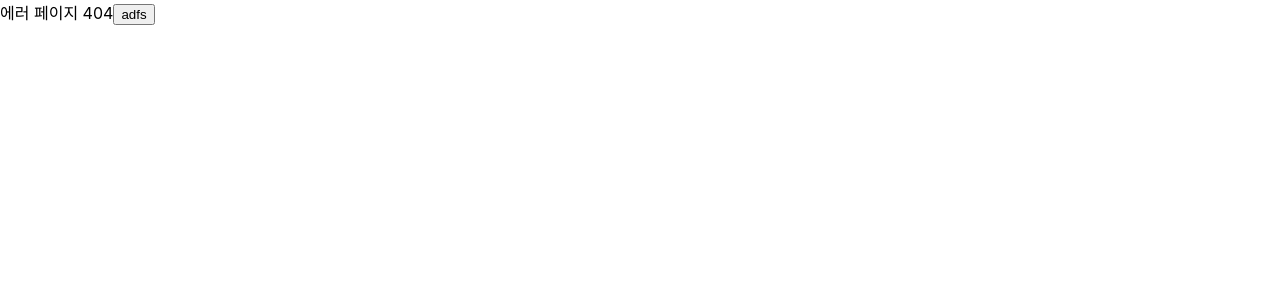
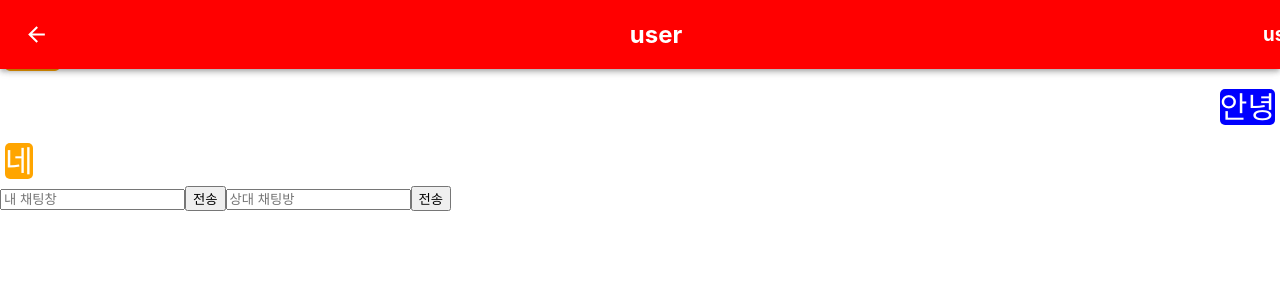
Before and after one commit to dudgns5845/Final_Project_FE, a React (Create React App) app in the folder final_project/: page /detailchat in a window 1280 px wide. Shown: the top 300 px of the page. Built offline with nearby package versions, Linux system fonts and the light colour scheme.

Commit message:
#1 feat 채팅 뷰 구성

```diff
--- a/final_project/src/App.js
+++ b/final_project/src/App.js
@@ -15,6 +15,7 @@ import { useEffect, useState } from "react";
 import Detail from "./pages/DetailPage";
 import SubMyPage from "./pages/SubMyPage";
 import ChatRoomPage from "./pages/ChatroomPage";
+import DetailChatPage from "./pages/DetailchatPage";
 
 function App() {
   function setScreenSize() {
@@ -103,6 +104,7 @@ function App() {
               isLoggedIn ? <ChatRoomPage /> : <Navigate replace to="/start" />
             }
           />
+          <Route path="detailchat" element={<DetailChatPage />} />
           <Route path="*" element={<ErrorPage />} />
         </Routes>
       </BrowserRouter>
--- /dev/null
+++ b/final_project/src/Components/ChatForm.js
@@ -0,0 +1,36 @@
+import styled from "styled-components";
+
+export default function ChatForm({ item }) {
+  return (
+    <>
+      {item.id === "my" ? (
+        <div style={{ textAlign: "right", padding: "5px" }}>
+          <span
+            style={{
+              backgroundColor: "blue",
+              color: "white",
+              borderRadius: "5px",
+              fontSize: "30px",
+            }}
+          >
+            {item.text}
+          </span>
+        </div>
+      ) : (
+        <div style={{ textAlign: "left", padding: "5px" }}>
+          <span
+            style={{
+              backgroundColor: "orange",
+              color: "white",
+              borderRadius: "5px",
+              fontSize: "30px",
+            }}
+          >
+            {item.text}
+          </span>
+        </div>
+      )}
+    </>
+  );
+}
+const Mychat = styled.div``;
--- a/final_project/src/Components/Modal.js
+++ b/final_project/src/Components/Modal.js
@@ -1,6 +1,6 @@
 import styled from "styled-components";
 
-function Modal({ visible, children }) {
+export default function Modal({ visible, children }) {
   return (
     <div className="Modal">
       <ModalWrap visible={visible}></ModalWrap>
@@ -8,7 +8,6 @@ function Modal({ visible, children }) {
     </div>
   );
 }
-export default Modal;
 
 const ModalWrap = styled.div`
   width: 100vw;
--- a/final_project/src/pages/DetailPage.js
+++ b/final_project/src/pages/DetailPage.js
@@ -209,12 +209,3 @@ const ButtonCss = {
   color: "white",
   backgroundColor: "gray",
 };
-const postData = {
-  nickname: "영등포꿀쟁이",
-  location: "영등포구",
-  postDate: "2022.08.13",
-  postTitle: "IT 전공 서적 교환하실 분~!!",
-  category: "서적",
-  content:
-    "IT 전공서적 교환하실 분 구합니다.\n기프티콘과 거래했으면 좋겠습니다.\n대면으로 거래 희망합니다.\n장소는 숭실대입구역에서 진행합니다.\n희망 시 채팅주시길 바랍니다.😆",
-};
--- /dev/null
+++ b/final_project/src/pages/DetailchatPage.js
@@ -0,0 +1,79 @@
+import { useState } from "react";
+import styled from "styled-components";
+import ArrowBackIcon from "@mui/icons-material/ArrowBack";
+import { useNavigate } from "react-router-dom";
+import Header from "../components/Header";
+import ChatForm from "../components/ChatForm";
+export default function DetailChatPage() {
+  const navigate = useNavigate();
+  const [chat, setChat] = useState("");
+  const [tmpchat, setTmpChat] = useState("");
+
+  const [test, setTest] = useState([
+    { id: "user", text: "안녕" },
+    { id: "my", text: "안녕" },
+    { id: "user", text: "네" },
+  ]);
+  const ChangeChat = (e) => {
+    setChat(e.target.value);
+  };
+  const ChangeUserChat = (e) => {
+    setTmpChat(e.target.value);
+  };
+
+  const SendChat = () => {
+    setTest([...test, { id: "my", text: chat }]);
+  };
+  const SendOtherChat = () => {
+    setTest([...test, { id: "user", text: tmpchat }]);
+  };
+
+  return (
+    <>
+      <Header>
+        <ArrowBackIcon
+          style={{ fontSize: "25px" }}
+          onClick={() => {
+            navigate("/");
+          }}
+        />
+        <h2>user</h2>
+        <h3>user</h3>
+      </Header>
+      <Wrap>
+        {test.map((item, index) => {
+          return <ChatForm item={item} key={index} />;
+        })}
+        {/* <ChatForm></ChatForm> */}
+
+        <div
+          style={{
+            justifyContent: "space-between",
+            display: "fixed",
+            bottom: "100%",
+            overflow: "auto",
+          }}
+        >
+          <input
+            type="text"
+            placeholder="내 채팅창"
+            onChange={ChangeChat}
+          ></input>
+          <button onClick={SendChat}>전송</button>
+          <input
+            type="text"
+            placeholder="상대 채팅방"
+            onChange={ChangeUserChat}
+          ></input>
+          <button onClick={SendOtherChat}>전송</button>
+        </div>
+      </Wrap>
+    </>
+  );
+}
+const Wrap = styled.div`
+  height: 100vh;
+  width: 100vw;
+  padding: auto;
+  margin-top: 3vh;
+`;
--- a/final_project/src/pages/MyPage.js
+++ b/final_project/src/pages/MyPage.js
@@ -86,7 +86,6 @@ export default function MyPage() {
     apis
       .logOutUser()
       .then((response) => {
-        console.log(response);
         deleteCookie("accessToken");
         deleteCookie("refreshToken");
         deleteCookie("id");
--- a/final_project/src/pages/PostPage.js
+++ b/final_project/src/pages/PostPage.js
@@ -159,9 +159,7 @@ export default function PostPage() {
           onClick={() => {
             navigate("/");
           }}
-        >
-          되돌아가기
-        </ArrowBackIcon>
+        />
         <h4>게시글쓰기</h4>
         <Button
           style={{
--- a/final_project/src/pages/StartPage.js
+++ b/final_project/src/pages/StartPage.js
@@ -49,7 +49,6 @@ export default function Start() {
       setIsLoggedIn(true);
     }
   }, [cookie]);
-  console.log(isLoggedIn);
 
   return (
     <Container
--- a/final_project/src/pages/SubMyPage.js
+++ b/final_project/src/pages/SubMyPage.js
@@ -10,7 +10,7 @@ export default function SubMyPage() {
   const [changePage, setChangePage] = useState(
     params.id === ":mywrite" ? "mywrite" : "mybookmark"
   );
-  console.log(params);
+
   const navigate = useNavigate();
   const [postList, setPostList] = useState([]);
   const [bookMarkList, setBookMarkList] = useState([]);
@@ -21,7 +21,6 @@ export default function SubMyPage() {
         .myWritepost()
         .then((response) => {
           setPostList(response.data.data.content);
-          console.log(response.data.data.content);
         })
         .catch((error) => {
           console.log(error);
@@ -31,7 +30,6 @@ export default function SubMyPage() {
         .myBookMarkList()
         .then((response) => {
           setBookMarkList(response.data.data);
-          console.log(response.data.data);
         })
         .catch((err) => {
           console.log(err);
```
Also changed, not shown: final_project/src/Components/Chat.js (+22 -41 lines), final_project/src/pages/Chat.js (deleted).
